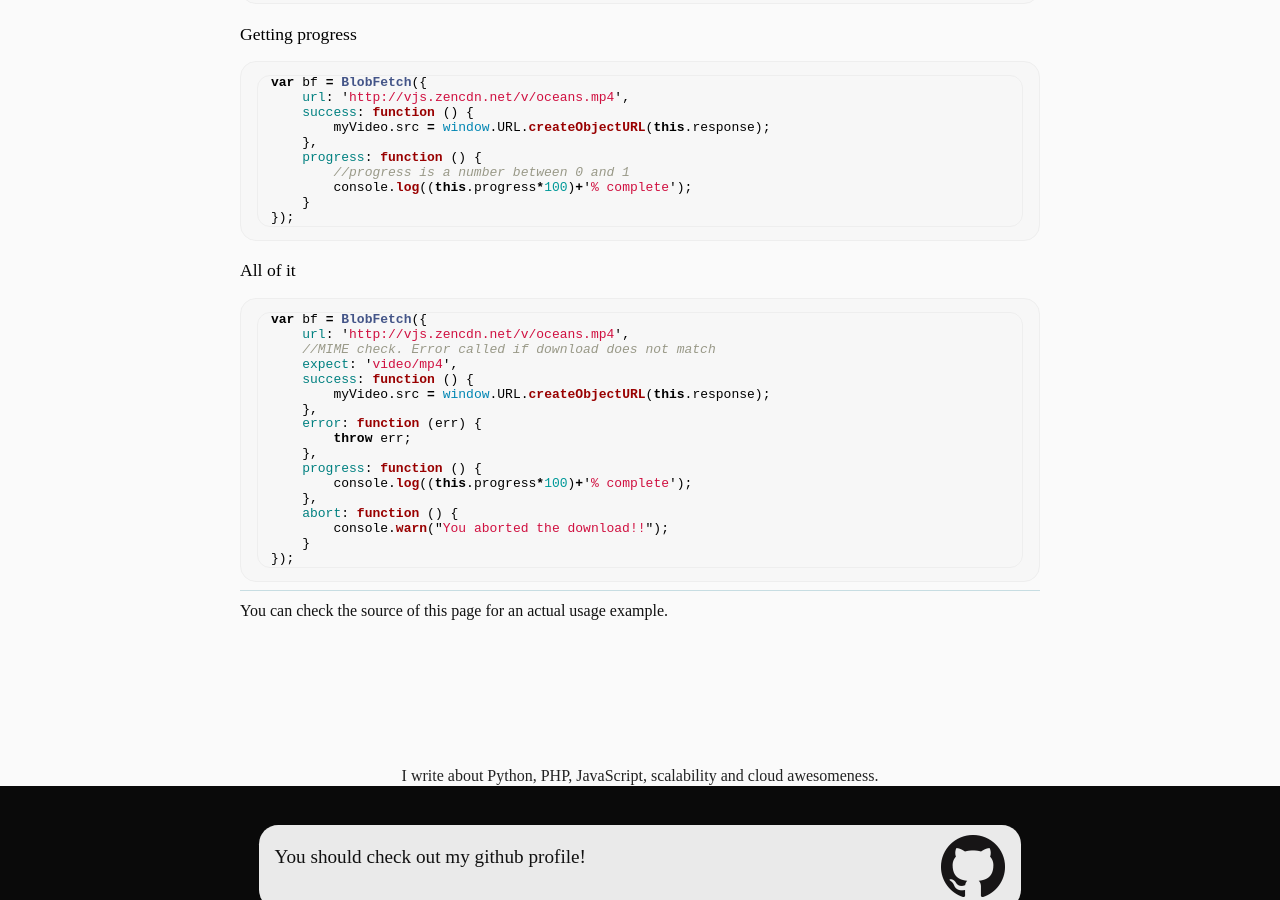
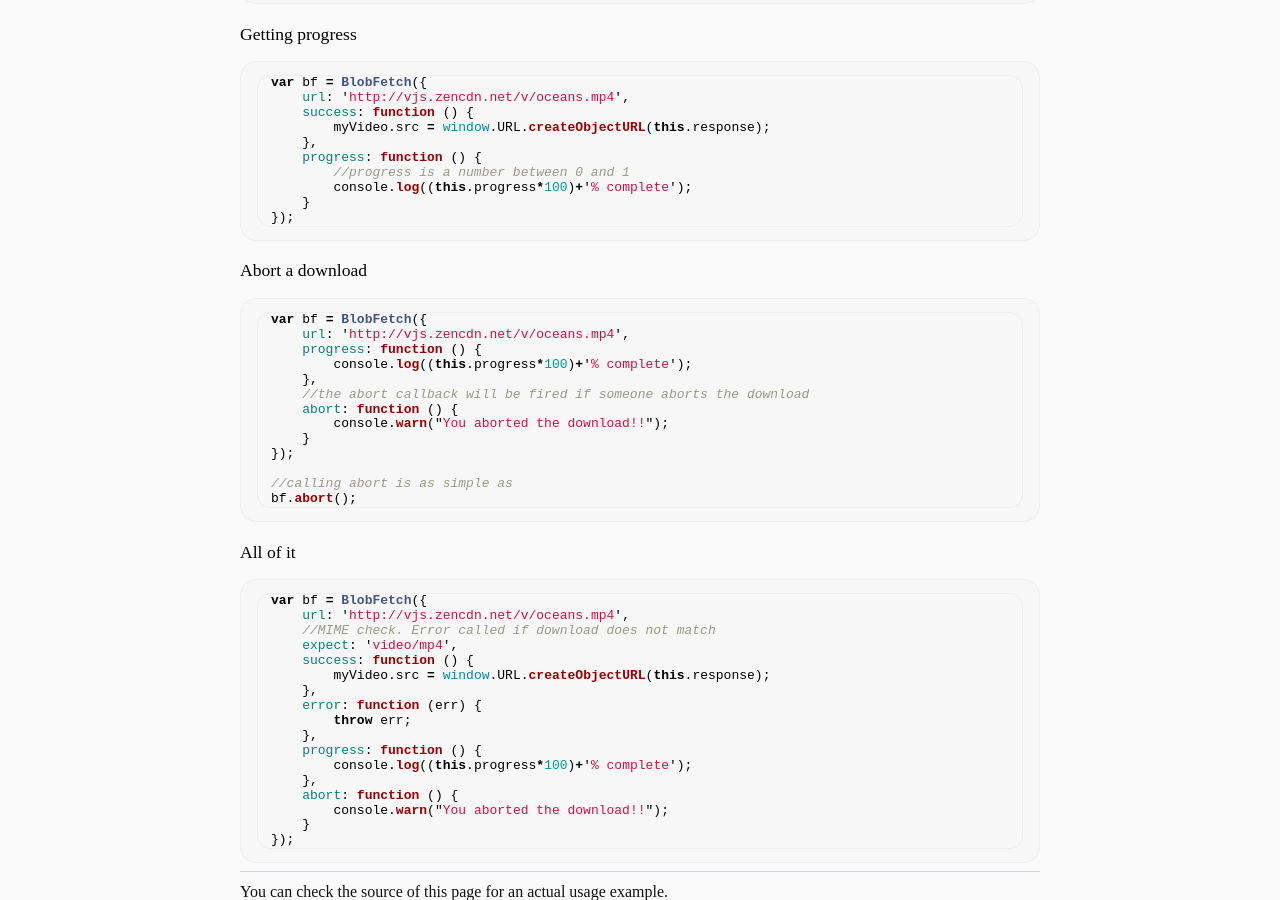
Before and after one commit to henriktudborg/henriktudborg.github.io, a Jekyll site: the page built from _posts/2013-10-06-blobfetch.js.md, in a window 1280 px wide and 900 px high, scrolled down 1201 px. Built offline with Jekyll 4.4.1, drawn with Linux system fonts in a browser that asks for light colours; nearby versions of some CDN libraries; some web fonts are replaced; Markdown is read by kramdown in place of the engine named in the settings.

Commit message:
Adding abort example to blobfetch article

````diff
--- a/_posts/2013-10-06-blobfetch.js.md
+++ b/_posts/2013-10-06-blobfetch.js.md
@@ -103,6 +103,25 @@ var bf = BlobFetch({
     }
 });
 ```
+
+### Abort a download
+```javascript
+var bf = BlobFetch({
+    url: 'http://vjs.zencdn.net/v/oceans.mp4',
+    progress: function () {
+        console.log((this.progress*100)+'% complete');
+    },
+    //the abort callback will be fired if someone aborts the download
+    abort: function () {
+        console.warn("You aborted the download!!");
+    }
+});
+
+//calling abort is as simple as
+bf.abort();
+```
+
+
 
 
 ### All of it
````
